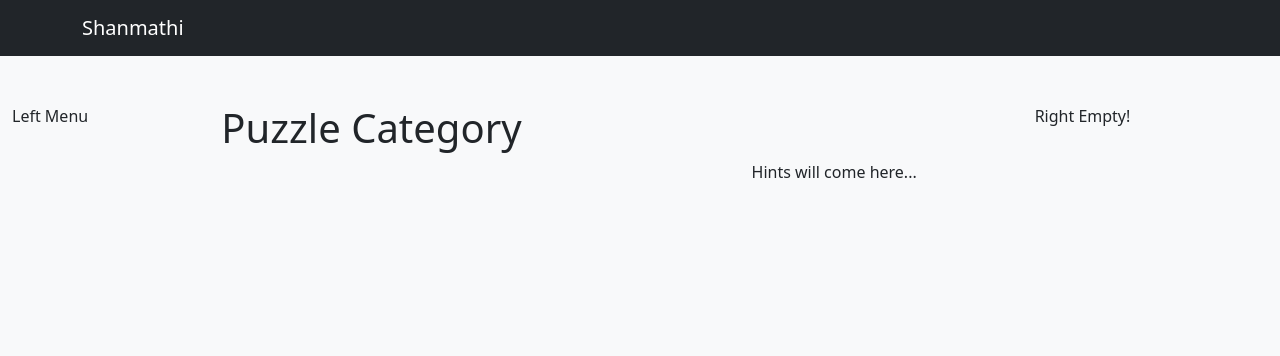
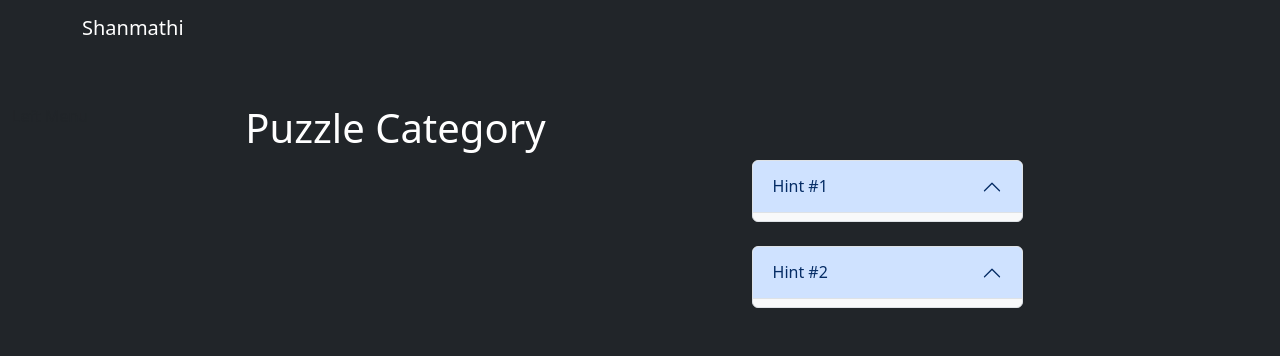
Before and after one commit to 0xba1a/memorize_chess_openings, a Flask app: page / in a window 1280 px wide. Shown: the top 356 px of the page. Run offline with Flask 3, Linux system fonts and the light colour scheme.

Commit message:
Dark Theme and UI for Hints

```diff
--- a/web/templates/index.html
+++ b/web/templates/index.html
@@ -13,7 +13,7 @@
     <link rel="stylesheet" href="styles.css">
 </head>
 
-<body>
+<body class="bg-dark">
     <nav class="navbar navbar-expand-lg navbar-dark bg-dark">
         <div class="container">
             <a class="navbar-brand" href="#">Shanmathi</a>
@@ -60,20 +60,50 @@
 
 
         <div class="row column col-lg-8">
-            <h1 id="title">Puzzle Category</h1>
-            <div class="column col-lg-8 px-0">
+            <h1 class="text-bg-dark ms-4" id="title">Puzzle Category</h1>
+            <div class="column col-lg-7 m-auto  px-0">
                 <div id="board"></div>
             </div>
             <div class="column col-lg-4 px-0">
-                <p>Hints will come here...</p>
+
+                <div class="accordion mb-4" id="accordian_hint_1">
+                  <div class="accordion-item">
+                    <h2 class="accordion-header h2">
+                      <button class="h2 accordion-button" type="button" data-bs-toggle="collapse" data-bs-target="#collapse_hint_1" aria-expanded="true" aria-controls="collapse_hint_1">
+                        Hint #1
+                      </button>
+                    </h2>
+                    <div id="collapse_hint_1" class="accordion-collapse collapse" data-bs-parent="#accordian_hint_1">
+                      <div class="accordion-body">
+                        This is your Hint 1.
+                      </div>
+                    </div>
+                  </div>
+                </div>
+
+                <div class="accordion" id="accordian_hint_2">
+                  <div class="accordion-item">
+                    <h2 class="accordion-header">
+                      <button class="h2 accordion-button" type="button" data-bs-toggle="collapse" data-bs-target="#collapse_hint_2" aria-expanded="true" aria-controls="collapse_hint_2">
+                        Hint #2
+                      </button>
+                    </h2>
+                    <div id="collapse_hint_2" class="accordion-collapse collapse" data-bs-parent="#accordian_hint_2">
+                      <div class="accordion-body">
+                        This is your Hint 2.
+                      </div>
+                    </div>
+                  </div>
+                </div>
+
             </div>
         </div>
 
 
-        <div class="column col-lg-2">
+        <!--div class="column col-lg-1">
             Right Empty!
         </div>
-    </div>
+    </div-->
 
     <script src="https://cdn.jsdelivr.net/npm/bootstrap@5.3.2/dist/js/bootstrap.bundle.min.js"
         integrity="sha384-C6RzsynM9kWDrMNeT87bh95OGNyZPhcTNXj1NW7RuBCsyN/o0jlpcV8Qyq46cDfL"
```
